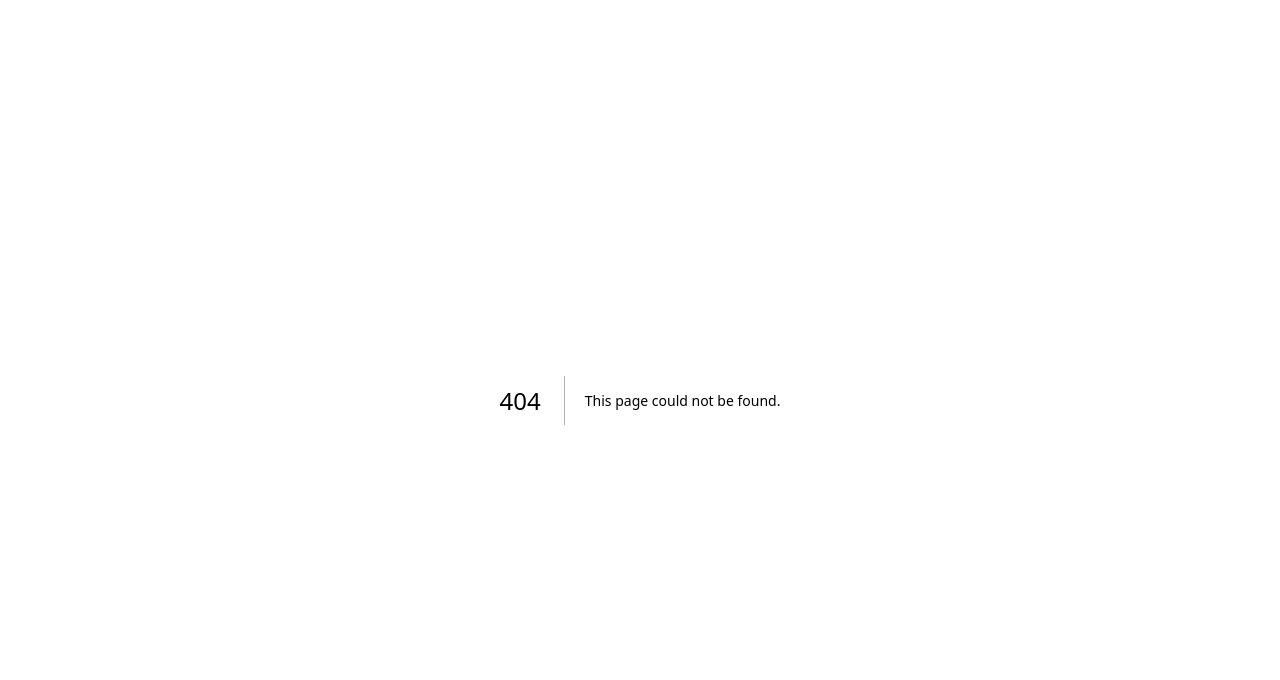
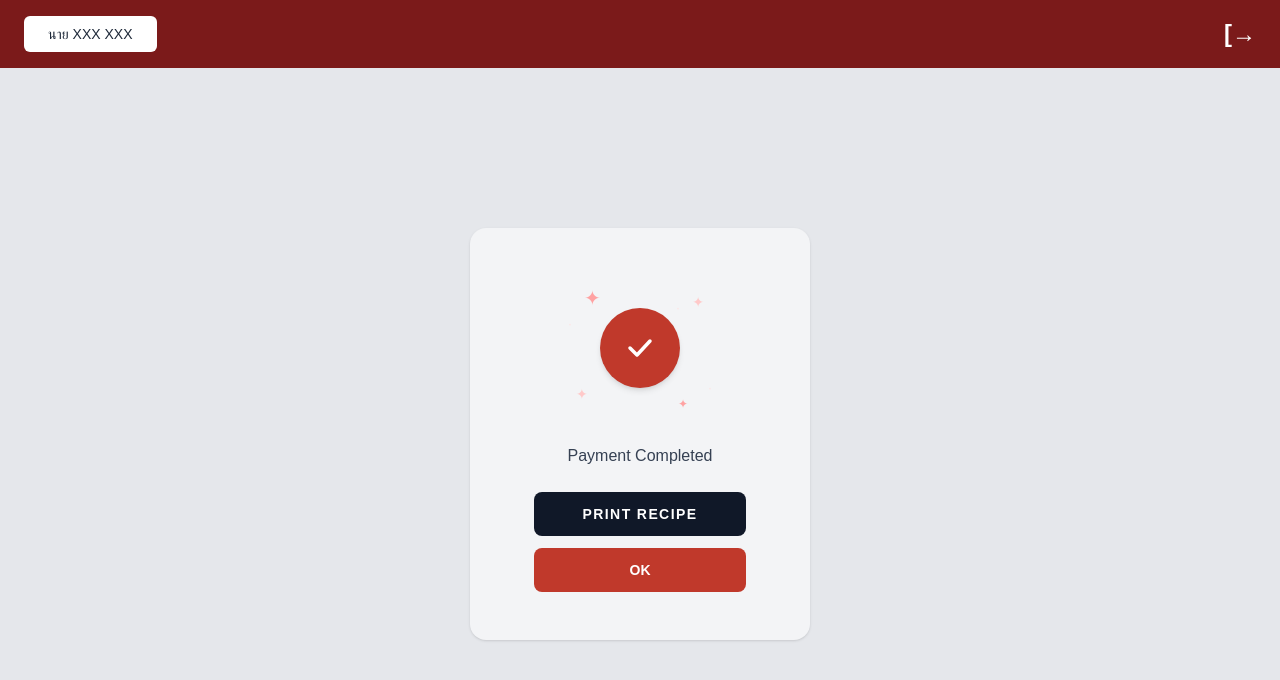
Before and after one commit to suphanatchanlek30/RMS-Project-Frontend, a Next.js app: page /cashier/table/1/payment-success in a window 1280 px wide. Before the commit this address had no page. Shown: the top 680 px of the page. Built offline with nearby package versions, Linux system fonts and the light colour scheme.

Commit message:
feat: add payment success cash/qr-payment

```diff
--- /dev/null
+++ b/app/(cashier)/cashier/table/[id]/payment-success/page.tsx
@@ -0,0 +1,11 @@
+import CashierPaymentSuccessPage from "@/components/cashier-section/common/cashier-payment-success-page";
+
+export default async function Page({
+  params,
+}: {
+  params: Promise<{ id: string }>;
+}) {
+  const { id } = await params;
+
+  return <CashierPaymentSuccessPage tableId={id} />;
+}
--- /dev/null
+++ b/components/cashier-section/common/cashier-payment-success-page.tsx
@@ -0,0 +1,91 @@
+"use client";
+
+import { useRouter } from "next/navigation";
+import CashierHeader from "../common/cashier-header";
+
+export default function CashierPaymentSuccessPage({
+  tableId,
+  customerName = "นาย XXX XXX",
+}: {
+  tableId: string;
+  customerName?: string;
+}) {
+  const router = useRouter();
+
+  const handlePrint = () => {
+    window.print();
+  };
+
+  const handleOk = () => {
+    router.push("/cashier");
+  };
+
+  return (
+    <div className="min-h-screen bg-gray-200 flex flex-col">
+
+      {/* Header */}
+      <div className="bg-[#7B1A1A] flex items-center justify-between px-6 py-4">
+        <div className="bg-white rounded-md px-6 py-2 text-gray-800 font-medium text-sm">
+          {customerName}
+        </div>
+        <button
+          onClick={() => router.back()}
+          className="text-white text-2xl font-bold"
+        >
+          &#x5B;&#x2192;
+        </button>
+      </div>
+
+      {/* Body */}
+      <div className="flex-1 flex items-center justify-center">
+        <div className="bg-gray-100 rounded-2xl px-16 py-12 flex flex-col items-center gap-6 shadow-sm w-[340px]">
+
+          {/* Sparkles + Icon */}
+          <div className="relative flex items-center justify-center w-36 h-36">
+            {/* sparkles */}
+            <span className="absolute top-2 left-4 text-red-300 text-xl">✦</span>
+            <span className="absolute top-4 right-2 text-red-200 text-sm">✦</span>
+            <span className="absolute bottom-4 left-2 text-red-200 text-sm">✦</span>
+            <span className="absolute bottom-2 right-6 text-red-300 text-xs">✦</span>
+            <span className="absolute top-10 left-0 text-red-100 text-xs">·</span>
+            <span className="absolute top-6 right-8 text-red-100 text-xs">·</span>
+            <span className="absolute bottom-6 right-0 text-red-100 text-xs">·</span>
+
+            {/* Circle checkmark */}
+            <div className="w-20 h-20 bg-[#C0392B] rounded-full flex items-center justify-center shadow-md">
+              <svg width="40" height="40" viewBox="0 0 40 40" fill="none">
+                <path
+                  d="M10 20L17 27L30 13"
+                  stroke="white"
+                  strokeWidth="3.5"
+                  strokeLinecap="round"
+                  strokeLinejoin="round"
+                />
+              </svg>
+            </div>
+          </div>
+
+          <p className="text-gray-700 font-medium text-base">Payment Completed</p>
+
+          {/* Buttons */}
+          <div className="flex flex-col gap-3 w-full">
+            <button
+              onClick={handlePrint}
+              className="w-full bg-gray-900 hover:bg-black text-white font-bold py-3 rounded-lg tracking-widest text-sm transition-colors"
+            >
+              PRINT RECIPE
+            </button>
+            <button
+              onClick={handleOk}
+              className="w-full bg-[#C0392B] hover:bg-[#a93226] text-white font-bold py-3 rounded-lg text-sm transition-colors"
+            >
+              OK
+            </button>
+          </div>
+
+        </div>
+      </div>
+
+    </div>
+  );
+}
--- a/components/cashier-section/qr/cashier-qr-payment.tsx
+++ b/components/cashier-section/qr/cashier-qr-payment.tsx
@@ -69,6 +69,10 @@ export default function CashierCashPage({ tableId }: { tableId: string }) {
     setPaidText(String(value));
   };
 
+  const handleConfirmPay = () => {
+  router.push(`/cashier/table/${tableId}/payment-success`);
+  };
+
   return (
     <div className="min-h-screen bg-[var(--bg)]">
       <CashierHeader />
@@ -115,8 +119,20 @@ export default function CashierCashPage({ tableId }: { tableId: string }) {
                 className="w-[220px] h-[220px] object-contain"
               />
               <p className="text-lg font-bold">{totalAmount.toFixed(2)} ฿</p>
+
             </div>
+
           </div>
+
+          <div className="flex justify-center mt-6">
+            <button
+                onClick={handleConfirmPay}
+                className="bg-white text-black text-2xl font-bold rounded-3xl px-24 py-4 shadow-lg hover:bg-gray-50 transition-colors"
+              >
+                Confirm pay
+            </button>
+          </div>
+
         </div>
       </div>
     </div>
--- a/components/cashier-section/table/cashier-cash-page.tsx
+++ b/components/cashier-section/table/cashier-cash-page.tsx
@@ -67,6 +67,10 @@ export default function CashierCashPage({ tableId }: { tableId: string }) {
 
   const applyPreset = (value: number) => {
     setPaidText(String(value));
+  };
+
+  const handleConfirmPay = () => {
+  router.push(`/cashier/table/${tableId}/payment-success`);
   };
 
   return (
@@ -152,12 +156,12 @@ export default function CashierCashPage({ tableId }: { tableId: string }) {
             </div>
           </div>
 
-          <div className="flex justify-center mt-10">
+          <div className="flex justify-center mt-6">
             <button
-              onClick={() => router.push(`/cashier/table/${tableId}`)}
-              className="bg-white text-black text-2xl font-bold rounded-3xl px-12 py-4 shadow-lg"
-            >
-              Confirm pay
+                onClick={handleConfirmPay}
+                className="bg-white text-black text-2xl font-bold rounded-3xl px-24 py-4 shadow-lg hover:bg-gray-50 transition-colors"
+              >
+                Confirm pay
             </button>
           </div>
         </div>
```
